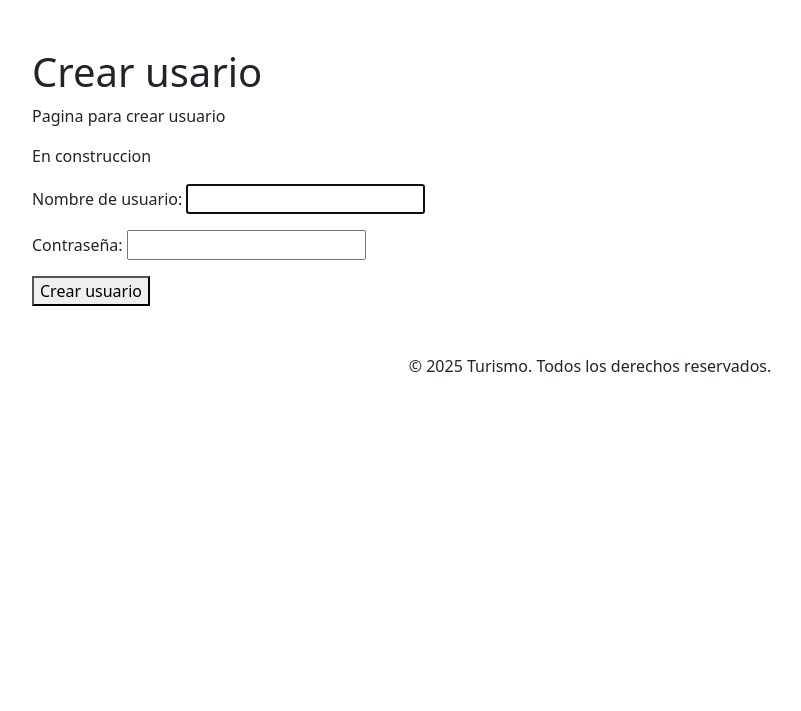
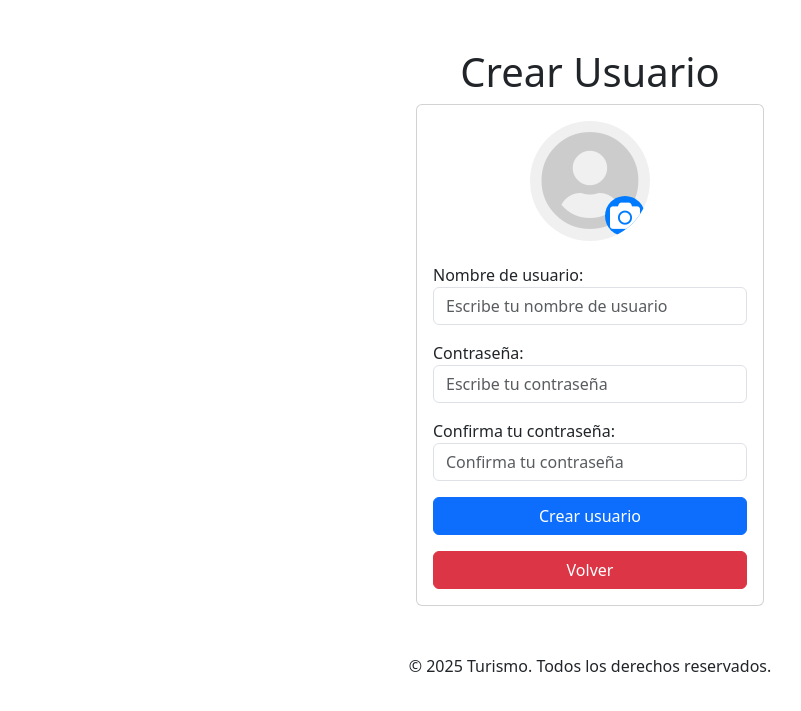
Before and after one commit to elprofe123/turismo2025_demo, a Django app: page /crear_usuario/ in a window 1280 px wide. Shown: the part 56-767 px from the top of the page, without its empty margins (50-851 px from the left). Run offline with Django 5.2, Linux system fonts and the light colour scheme.

Commit message:
agregando creacion de usuario, y perfil

```diff
--- a/CrudEventos/CrudEventos/urls.py
+++ b/CrudEventos/CrudEventos/urls.py
@@ -34,4 +34,5 @@
     path('crear_usuario/',views.crear_usuario,name='crear_usuario'),
     path('eventos/confirmar/<int:evento_id>/', views.confirmar_evento, name='evento_confirmar'),
     path('eventos/confirmar/<int:evento_id>/eliminar', views.desconfirmar_evento, name='evento_desconfirmar'),
+    path('perfil/', views.perfil_usuario, name='perfil'),
 ] + static(settings.MEDIA_URL, document_root=settings.MEDIA_ROOT)
--- a/CrudEventos/Eventos/admin.py
+++ b/CrudEventos/Eventos/admin.py
@@ -1,5 +1,5 @@
 from django.contrib import admin
-from .models import Evento
+from .models import Evento,Perfil
 from django.contrib.admin.models import LogEntry
 from django.contrib.admin import site
 # Register your models here.
--- a/CrudEventos/Eventos/templates/administrador.html
+++ b/CrudEventos/Eventos/templates/administrador.html
@@ -56,6 +56,11 @@
         <svg  xmlns="http://www.w3.org/2000/svg"  width="35"  height="35"  viewBox="0 0 24 24"  fill="none"  stroke="#0008fa"  stroke-width="2"  stroke-linecap="round"  stroke-linejoin="round"  class="icon icon-tabler icons-tabler-outline icon-tabler-logout"><path stroke="none" d="M0 0h24v24H0z" fill="none"/><path d="M14 8v-2a2 2 0 0 0 -2 -2h-7a2 2 0 0 0 -2 2v12a2 2 0 0 0 2 2h7a2 2 0 0 0 2 -2v-2" /><path d="M9 12h12l-3 -3" /><path d="M18 15l3 -3" /></svg>
         <a href="/logout/" class="list-group">Cerrar sesion</a>
     </div>
+
+    <div class="d-flex align-items-center">
+        <svg  xmlns="http://www.w3.org/2000/svg"  width="35"  height="35"  viewBox="0 0 24 24"  fill="#186dc2"  class="icon icon-tabler icons-tabler-filled icon-tabler-user"><path stroke="none" d="M0 0h24v24H0z" fill="none"/><path d="M12 2a5 5 0 1 1 -5 5l.005 -.217a5 5 0 0 1 4.995 -4.783z" /><path d="M14 14a5 5 0 0 1 5 5v1a2 2 0 0 1 -2 2h-10a2 2 0 0 1 -2 -2v-1a5 5 0 0 1 5 -5h4z" /></svg>
+        <a href="/perfil">Perfil</a>
+    </div>
 </div>
 
 
--- a/CrudEventos/Eventos/templates/base.html
+++ b/CrudEventos/Eventos/templates/base.html
@@ -5,6 +5,10 @@
   <meta name="viewport" content="width=device-width, initial-scale=1.0">
   <title>{% block title %}Mi Sitio{% endblock %}</title>
   <link href="https://cdn.jsdelivr.net/npm/bootstrap@5.3.0/dist/css/bootstrap.min.css" rel="stylesheet">
+  <link
+    href="https://cdnjs.cloudflare.com/ajax/libs/font-awesome/5.15.4/css/all.min.css"
+    rel="stylesheet"
+/>
 </head>
 <body>
   <nav class="navbar navbar-expand-lg navbar-dark bg-dark">
--- a/CrudEventos/Eventos/templates/crear_usuario.html
+++ b/CrudEventos/Eventos/templates/crear_usuario.html
@@ -1,11 +1,111 @@
 {% extends "base.html" %}
 {% block content %}
 
-<h1>Crear usario</h1>
-<p>Pagina para crear usuario</p>
-<p> En construccion</p>
-<form action="{% url 'crear_usuario' %}" method="post">
-    {% csrf_token %}
-    {{ form.as_p }}
-    <button type="submit">Crear usuario</button>
+<style>
+    /* Contenedor del ícono de perfil */
+    .profile-picture-wrapper {
+        position: relative;
+        display: inline-block;
+        width: 120px;
+        height: 120px;
+        border-radius: 50%;
+        background-color: #f0f0f0;
+        overflow: hidden;
+        cursor: pointer;
+    }
+
+    /* Ícono de usuario */
+    .profile-icon {
+        font-size: 100px;
+        color: #ccc;
+        position: absolute;
+        top: 50%;
+        left: 50%;
+        transform: translate(-50%, -50%);
+    }
+
+    /* Ícono de cámara */
+    .camera-icon {
+        font-size: 30px;
+        color: white;
+        background-color: #007bff;
+        border-radius: 50%;
+        padding: 5px;
+        position: absolute;
+        bottom: 5px;
+        right: 5px;
+    }
+
+    /* Ocultar el input de archivo */
+    .d-none {
+        display: none;
+    }
+    </style>
+<main>
+    <div class="container">
+        <div class="row">
+            <div class="col-md-4 offset-md-4">
+                <h1 class="text-center">Crear Usuario</h1>
+                <form action="{% url 'crear_usuario' %}" method="POST" class="card card-body " enctype="multipart/form-data" >
+
+                    {% csrf_token %}
+
+
+                    <div class="mb-3 text-center">
+                        <label for="profile_picture" class="profile-picture-label">
+                            <div class="profile-picture-wrapper">
+                                <i class="fas fa-user-circle profile-icon"></i>
+                                <i class="fas fa-camera camera-icon"></i>
+                            </div>
+                            <input
+                                type="file"
+                                name="profile_picture"
+                                id="profile_picture"
+                                class="form-control d-none"
+                            />
+                        </label>
+                    </div>
+
+                    <div class="mb-3">
+                        <label for="username">Nombre de usuario:</label>
+                        <input
+                            type="text"
+                            name="username"
+                            id="username"
+                            class="form-control"
+                            placeholder="Escribe tu nombre de usuario"
+                        />
+                    </div>
+
+                    <div class="mb-3">
+                        <label for="password1">Contraseña:</label>
+                        <input
+                            type="password"
+                            name="password1"
+                            id="password1"
+                            class="form-control"
+                            placeholder="Escribe tu contraseña"
+                        />
+
+                    </div>
+
+                    <div class="mb-3">
+                        <label for="password2">Confirma tu contraseña:</label>
+                        <input
+                            type="password"
+                            name="password2"
+                            id="password2"
+                            class="form-control"
+                            placeholder="Confirma tu contraseña"
+                        />
+                    </div>
+                    <button type="submit" class="btn btn-primary" onClick="return confirm('¿Estás seguro de que deseas crear este usaurio?');">Crear usuario</button>
+                    <a href="{% url 'administrador' %}" class="btn btn-danger mt-3">Volver</a>
+                    {{error}}
+                </form>
+            </div>
+        </div>
+    </div>
+</main>
+
 {%endblock%}
--- a/CrudEventos/Eventos/views.py
+++ b/CrudEventos/Eventos/views.py
@@ -1,7 +1,8 @@
+from django.db import IntegrityError
 from django.shortcuts import render, redirect
 from .forms import EventoForm
-from .models import Evento
-from django.contrib.auth.forms import AuthenticationForm
+from .models import Evento, Perfil
+from django.contrib.auth.forms import AuthenticationForm,UserCreationForm, User
 from django.contrib.auth import login, logout, authenticate
 from django.contrib.admin.models import LogEntry
 from django.contrib.admin.models import ADDITION, CHANGE, DELETION
@@ -103,7 +104,6 @@
     return redirect('eventos')
 
 
-
 # login
 def iniciar_sesion(request):
     if request.method == "GET":
@@ -128,7 +128,6 @@
     return redirect('home')
 
 
-
 #historial
 def historial(request):
     historial = LogEntry.objects.all()
@@ -141,25 +140,36 @@
 def crear_usuario(request):
     if request.method == 'GET':
         return render(request, 'crear_usuario.html', {
-            'form': AuthenticationForm
+            'form': UserCreationForm
         })
     else:
-        try:
-            user = authenticate(
-                request, username=request.POST['username'], password=request.POST['password'])
-            if user is None:
+        if request.POST['password1'] == request.POST['password2']:
+
+            try:
+                user = User.objects.create_user(
+                        username=request.POST['username'], password=request.POST['password1'])
+                user.save()
+
+                 # Crear el perfil asociado
+                perfil = Perfil.objects.create(user=user)
+                if 'profile_picture' in request.FILES:
+                    perfil.imagen = request.FILES['profile_picture']
+                perfil.save()
+
+                login(request, user)  # para autenticar usuario
+                # usuario creado y se redirecciona a esta pagina
+                return redirect('perfil')
+            except IntegrityError:
+                # return HttpResponse('Username already exits') # usuario ya existente
                 return render(request, 'crear_usuario.html', {
-                    'form': AuthenticationForm,
-                    'error': 'Usuario o Contraseña no encontrados'
+                    'form': UserCreationForm,
+                    'error': 'El usuario ya existe'
                 })
-            else:
-                login(request, user)
-                return redirect('administrador')
-        except ValueError:
-            return render(request, 'crear_usuario.html', {
-                'form': AuthenticationForm,
-                'error': 'Error al crear el usuario'
-})
+        # contraseñas no coinciden
+        return render(request, 'crear_usuario.html', {
+            'form': UserCreationForm,
+            'error': 'Las contraseñas no coinciden'
+        })
 
 # Confirmar evento
 def confirmar_evento(request, evento_id):
@@ -197,3 +207,13 @@
             )
         return redirect('eventos')  # Redirigir a la lista de eventos
     return redirect('login')  # Si no está autenticado, redirigir al login
+
+
+# vista de perfil de usuario
+def perfil_usuario(request):
+    if request.method == 'GET':
+        perfil = Perfil.objects.filter(user=request.user).first()
+        return render(request, 'perfil_usuario.html', {
+            'user': request.user,
+            'imagen': perfil.imagen.url if perfil and perfil.imagen else None
+        })
```
Also changed, not shown: CrudEventos/Eventos/models.py (+12 -0 lines), CrudEventos/Eventos/templates/perfil_usuario.html (added, +37 -0 lines), CrudEventos/Eventos/migrations/0006_perfil.py (added), CrudEventos/Eventos/migrations/0007_rename_imagen_perfil_perfil_profile_picture.py (added), CrudEventos/Eventos/migrations/0008_remove_perfil_profile_picture_perfil_picture.py (added), CrudEventos/Eventos/migrations/0009_rename_picture_perfil_imagen.py (added), CrudEventos/db.sqlite3, CrudEventos/media/perfiles/benson.webp (added).
